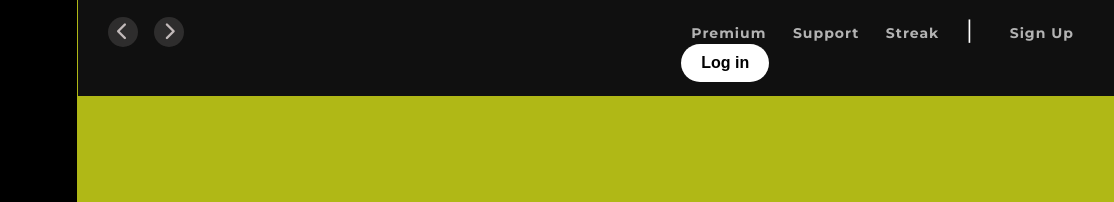
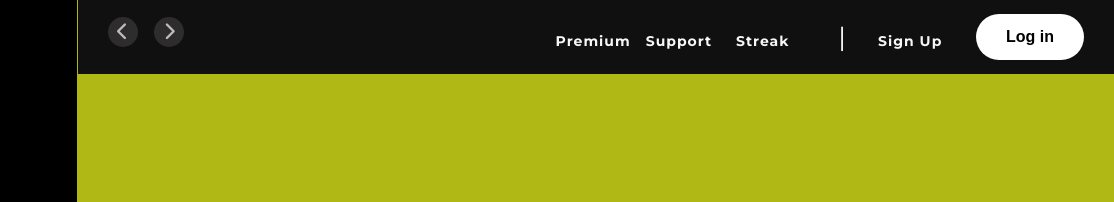
Before and after one commit to amithhd/Spotify-Clone, a plain HTML site: page index.html in a window 1280 px wide. Shown: the top 202 px of the page, 166-1280 px from the left. Drawn offline with Linux system fonts and the light colour scheme.

Commit message:
Update style.css

```diff
--- a/style.css
+++ b/style.css
@@ -162,21 +162,28 @@ body{
     margin-right: 10px;
 }
 
+
+.topbar .navbar{
+    display: flex;
+    align-items: center;
+}
+
 .topbar .navbar ul
 {
     list-style: none;
+    font-size: medium;
 }
 
 .topbar .navbar ul li
 {
     display: inline-block;
-    margin: 0 10px;
-    /* width: 70px; */
-    font-size: medium;
+    margin: 0 8px;
+    width: 70px;
 }
 
-.topbar .navbar ul li a{
-    color: #b3b3b3;
+.topbar .navbar ul li a
+{
+    color: #f8f6f6;
     text-decoration: none;
     font-weight: bold;
     font-size: 14px;
@@ -185,18 +192,16 @@ body{
 
 .topbar .navbar ul li a:hover,
 .topbar .navbar ul li a:active,
-.topbar .navbar ul li a:focus
-{
-    color: #21ad42;
-    font-size: 18px;
+.topbar .navbar ul li a:focus{
+    color: #25a819;
+    font-size: 15px;
 }
 
 .topbar .navbar ul li.divider
 {
     color: #ffffff;
-    font-size: 25px;
-    margin: 0px 10px;
-    margin-right: 20px;
+    font-size: 26px;
+    margin: 0px 20px;
     width: auto;
 }
 
@@ -206,16 +211,16 @@ body{
     color: #000000;
     font-size: 16px;
     font-weight: bold;
-    padding: 10px 20px;
+    padding: 14px 30px;
     border: 0px;
-    border-radius: 30px;
+    border-radius: 40px;
     cursor: pointer;
-    margin-left: 0px;
+    margin-left: 20px;
 }
 
 .topbar .navbar button:hover,
 .topbar .navbar button:active,
 .topbar .navbar button:focus
 {
-    background-color: #0c700e;
+    background-color: #25a819;
 }
```
